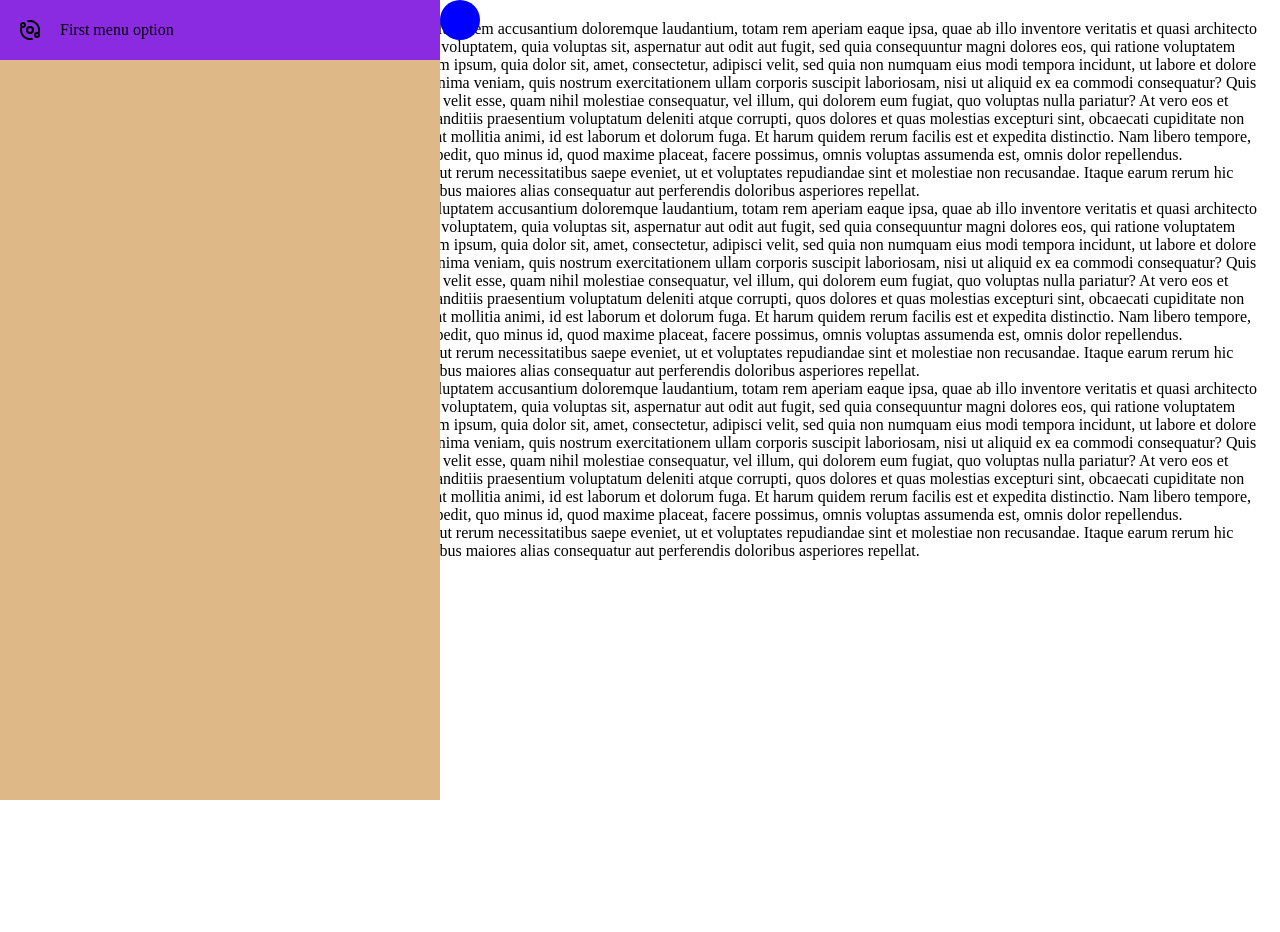
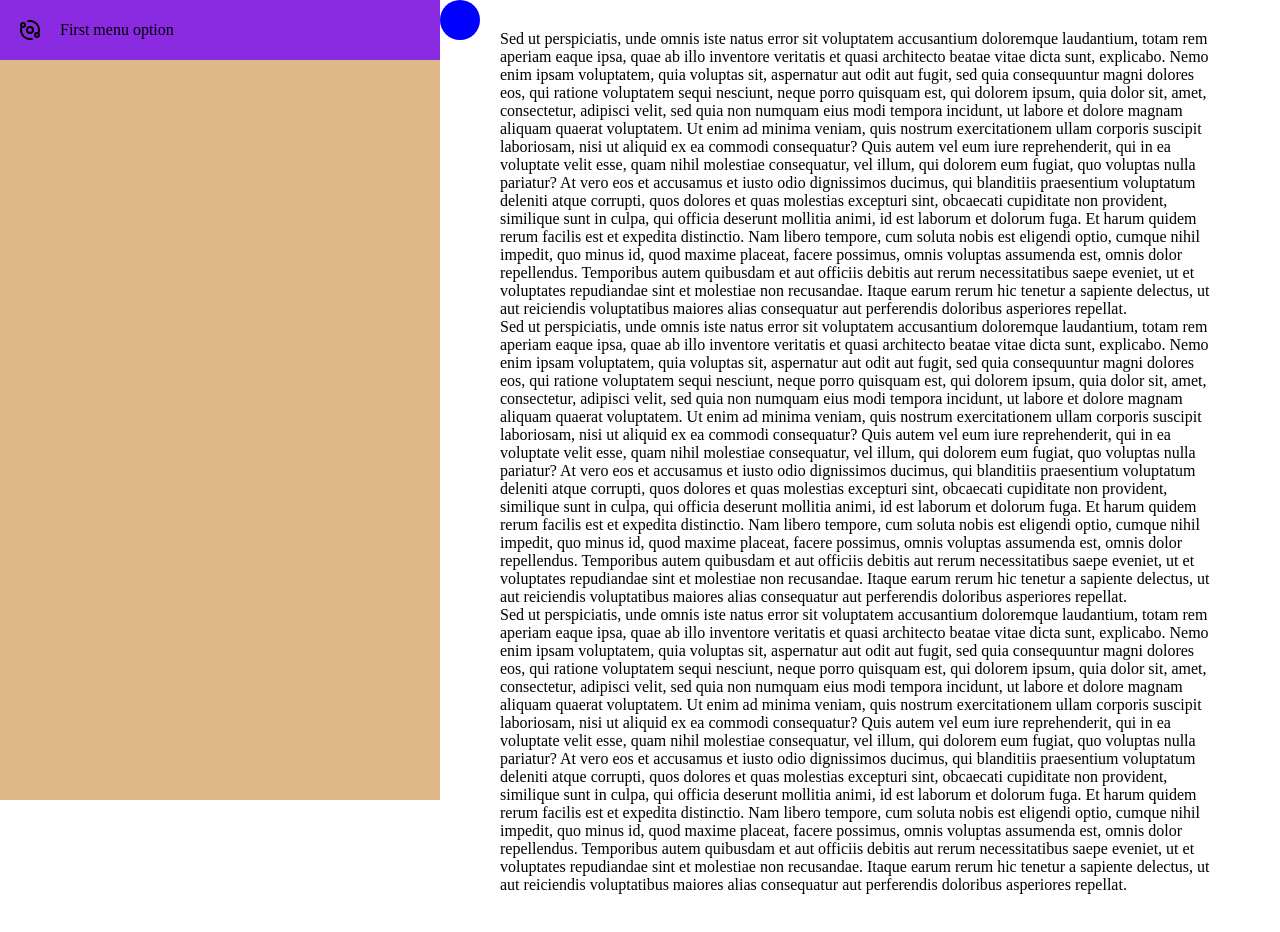
Before and after one commit to YakovGolev/catalog-sidebar, a plain HTML site: page index.html in a window 1280 px wide. Both pictures are taken after a click on the element 80 px from the left and 20 px from the top of the page. Before the commit the page ends 800 px from the top, so only its background shows below. Drawn offline with Linux system fonts and the light colour scheme.

Commit message:
menu affect content + border click handler

```diff
--- a/main.js
+++ b/main.js
@@ -1,4 +1,8 @@
 'use strict';
+
+const classes = {
+    MENU_OPENED: 'menu-state--opened'
+}
 
 const icons = {
     news: `
@@ -20,6 +24,8 @@ const menu = {
 const menuContainer = document.querySelector('.docs-sidebar');
 const mainPanel = menuContainer.querySelector('.main-panel');
 const button = document.querySelector('.sidebar-button');
+const pageContent = document.querySelector('.page-content');
+const menuBorder = document.querySelector('.hover-frame');
 
 function drawMenu(menuObj){
     mainPanel.innerHTML = '';
@@ -34,13 +40,19 @@ function drawMenu(menuObj){
     });
 }
 
+function menuClickHandler(){
+    if (menuContainer.classList.contains(classes.MENU_OPENED)){
+        menuContainer.classList.remove(classes.MENU_OPENED);
+        pageContent.classList.remove(classes.MENU_OPENED);
+        menuBorder.addEventListener('click', menuClickHandler);
+    }
+    else {
+        menuContainer.classList.add(classes.MENU_OPENED);
+        pageContent.classList.add(classes.MENU_OPENED);
+        menuBorder.removeEventListener('click', menuClickHandler);
+    }
+}
+
 drawMenu(menu);
-
-button.addEventListener('click', e => {
-    if (menuContainer.classList.contains('menu-state--opened')){
-        menuContainer.classList.remove('menu-state--opened');
-    }
-    else{
-        menuContainer.classList.add('menu-state--opened');
-    }
-});
+button.addEventListener('click', menuClickHandler);
+menuBorder.addEventListener('click', menuClickHandler);
--- a/styles.css
+++ b/styles.css
@@ -1,9 +1,9 @@
 body {
     margin: 0;
 }
-.page-content{
-    margin: 20px 20px 20px 100px;
-
+.page-content {
+    margin: 30px 60px 40px 120px;
+    transition: margin 0.3s cubic-bezier(0.39, 0.575, 0.565, 1);
 }
 
 .sidebar-wrapper {
@@ -24,6 +24,10 @@ body {
     transform: translateX(0);
 }
 
+.page-content.menu-state--opened {
+    margin-left: 500px;
+}
+
 .main-panel {
     background-color: burlywood;
     width: 440px;
@@ -41,7 +45,7 @@ body {
 }
 
 .button-with-icon__icon {
-    margin: 0 20px ;
+    margin: 0 20px;
 }
 
 .hover-frame {
```
